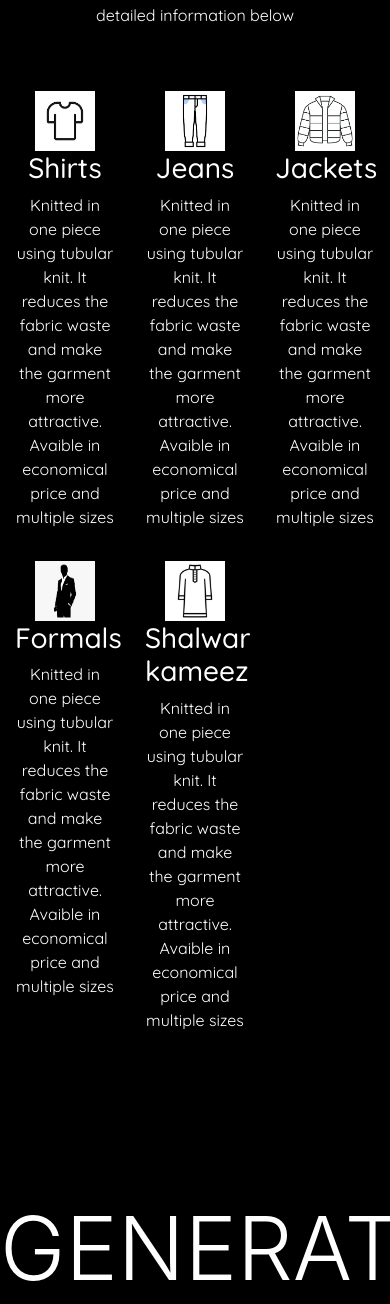
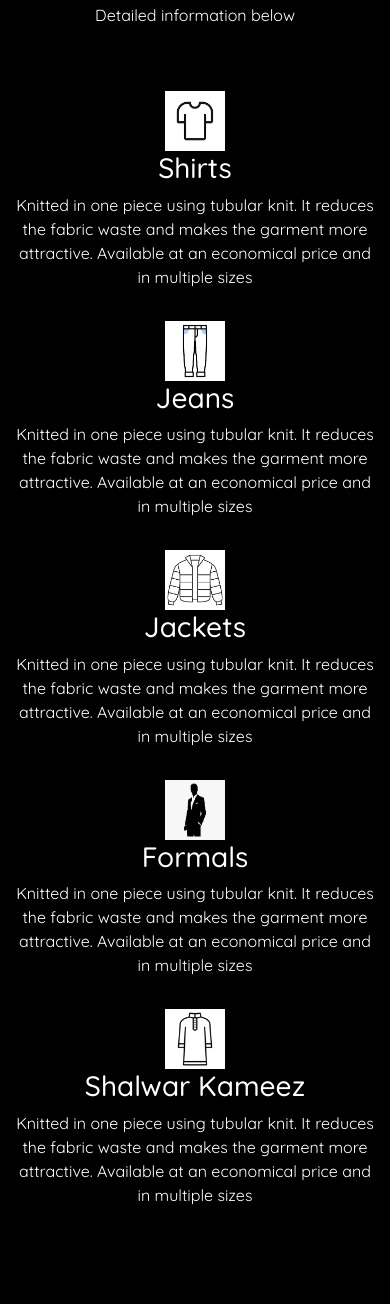
Before and after one commit to Mahnoooor/Generation-Ecommerce-Store, a plain HTML site: page index.html in a window 390 px wide. Shown: the part 961-2265 px from the top of the page. Drawn offline with nearby package versions, Linux system fonts and the light colour scheme.

Commit message:
responsive design

```diff
--- a/index.html
+++ b/index.html
@@ -60,7 +60,55 @@
             </div>
 
         </div>
+
         <section class="container text-center pt-4 services">
+          <h1>Categories</h1>
+          <p>Detailed information below</p>
+          <div class="row mt-5 r1-set">
+            <div class="col-md-4">
+              <div class="iconset pt-3">
+                <img src="images\j4.png" alt="icon" class="icon-img fa-3x">
+              </div>
+              <h3>Shirts</h3>
+              <p class="text-center">
+                Knitted in one piece using tubular knit. It reduces the fabric waste and makes the garment more attractive. Available at an economical price and in multiple sizes</p>
+            </div>
+            <div class="col-md-4">
+              <div class="iconset pt-3">
+                <img src="images\j3.png" alt="icon" class="icon-img fa-3x">
+              </div>
+              <h3>Jeans</h3>
+              <p class="text-center">
+                Knitted in one piece using tubular knit. It reduces the fabric waste and makes the garment more attractive. Available at an economical price and in multiple sizes</p>
+            </div>
+            <div class="col-md-4">
+              <div class="iconset pt-3">
+                <img src="images\j2.png" alt="icon" class="icon-img fa-3x">
+              </div>
+              <h3>Jackets</h3>
+              <p class="text-center">
+                Knitted in one piece using tubular knit. It reduces the fabric waste and makes the garment more attractive. Available at an economical price and in multiple sizes</p>
+            </div>
+            <div class="col-md-4">
+              <div class="iconset pt-3">
+                <img src="images\j5.png" alt="icon" class="icon-img fa-3x">
+              </div>
+              <h3>Formals</h3>
+              <p class="text-center">
+                Knitted in one piece using tubular knit. It reduces the fabric waste and makes the garment more attractive. Available at an economical price and in multiple sizes</p>
+            </div>
+            <div class="col-md-4">
+              <div class="iconset pt-3">
+                <img src="images\j6.jpg" alt="icon" class="icon-img fa-3x">
+              </div>
+              <h3>Shalwar Kameez</h3>
+              <p class="text-center">
+                Knitted in one piece using tubular knit. It reduces the fabric waste and makes the garment more attractive. Available at an economical price and in multiple sizes</p>
+            </div>
+          </div>
+        </section>
+
+        <!-- <section class="container text-center pt-4 services">
 
         <h1>Categories</h1>
             <p>detailed information below</p>
@@ -120,7 +168,7 @@ Knitted in one piece using tubular knit. It reduces the fabric waste and make th
             </div>
 
 
-        </section>
+        </section> -->
         <br><br>
 
         <section id="intro">
```
